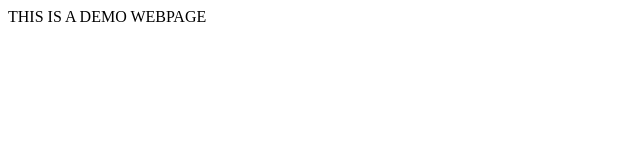
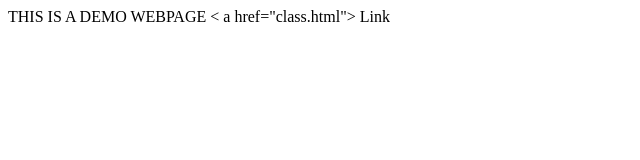
Before and after one commit to learnwithmindchamp/demo, a plain HTML site: page index.html in a window 1280 px wide. Shown: the whole page, without its empty margins (0-640 px from the left). Drawn offline with Linux system fonts and the light colour scheme.

Commit message:
Update index.html

```diff
--- a/index.html
+++ b/index.html
@@ -6,5 +6,6 @@
   <body>
 
     THIS IS A DEMO WEBPAGE
+    < a href="class.html"> Link</a>
   </body>
 </html>
```
